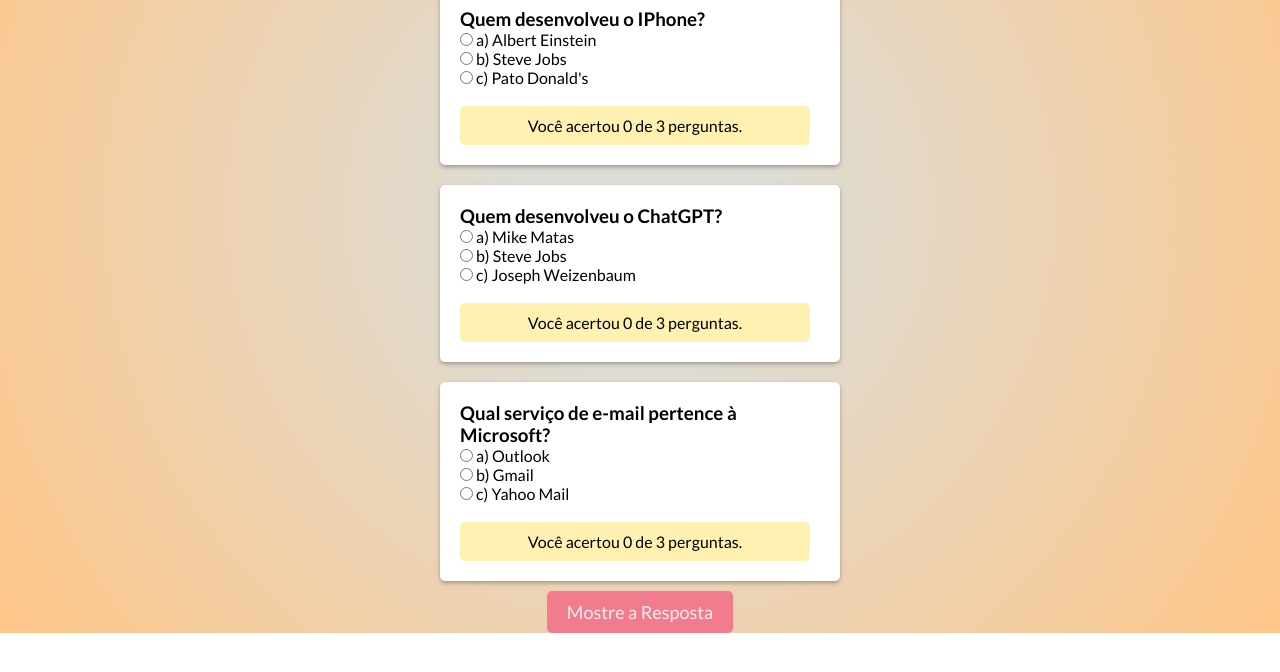
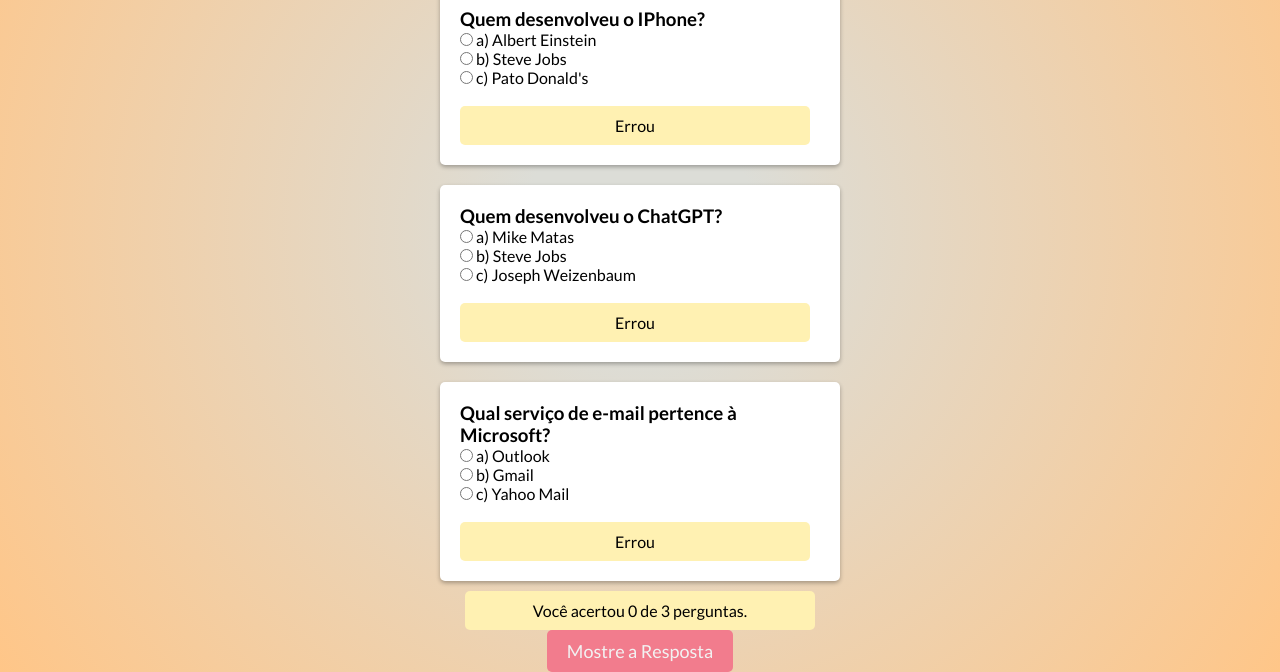
Before and after one commit to elizabetefabri/trivia-laboratoria, a plain HTML site: page assets/pages/perguntas.html in a window 1280 px wide. Both pictures are taken after a click on the button "Mostre a Resposta". Shown: the part 214-886 px from the top of the page. Before the commit the page ends 847 px from the top, so only its background shows below. Drawn offline with Linux system fonts and the light colour scheme.

Commit message:
Finished project

```diff
--- a/assets/js/script.js
+++ b/assets/js/script.js
@@ -12,7 +12,7 @@ function checar() {
   } else {
     exibirResposta("resposta-p1", "Errou", "incorrect");
   }
-  exibirResposta("resposta-p1","Você acertou " + pontos + " de 3 perguntas.");
+  //  exibirResposta("resposta-p1","Você acertou " + pontos + " de 3 perguntas.");
 
   if (alternativaCorretaP2 && alternativaCorretaP2.value === "c") {
     pontos += 1;
@@ -20,7 +20,7 @@ function checar() {
   } else {
     exibirResposta("resposta-p2", "Errou", "incorrect");
   }
-  exibirResposta("resposta-p2", "Você acertou " + pontos + " de 3 perguntas.");
+  //  exibirResposta("resposta-p2", "Você acertou " + pontos + " de 3 perguntas.");
 
   if (alternativaCorretaP3 && alternativaCorretaP3.value === "a") {
     pontos += 1;
@@ -29,7 +29,7 @@ function checar() {
     exibirResposta("resposta-p3", "Errou", "incorrect");
   }
   // Exibe a pontuação total
-  exibirResposta("resposta-p3", "Você acertou " + pontos + " de 3 perguntas.");
+  exibirResposta("total", "Você acertou " + pontos + " de 3 perguntas.");
 }
 
 function exibirResposta(elementId, mensagem, classe) {
@@ -57,7 +57,7 @@ function salvarNome() {
   } else {
     document.getElementById("mostrarNome").textContent = "Olá, " + nomeSalvoInput + "!";
   }
-  console.log(nomeSalvoInput);
+  // console.log(nomeSalvoInput);
 }
 
 
--- a/assets/pages/perguntas.html
+++ b/assets/pages/perguntas.html
@@ -46,7 +46,7 @@
     <br>
     <div class="resposta" id="resposta-p3"></div>
   </div>
-
+  <div class="resposta" id="total"></div>
   <button class="btn-check" onclick="checar()">Mostre a Resposta</button>
 <script src="/assets/js/script.js"></script>
 <!-- <script src="/assets/js/V2-script.js"></script> -->
```
Also changed, not shown: index.html (+2 -2 lines), 1 other file.
